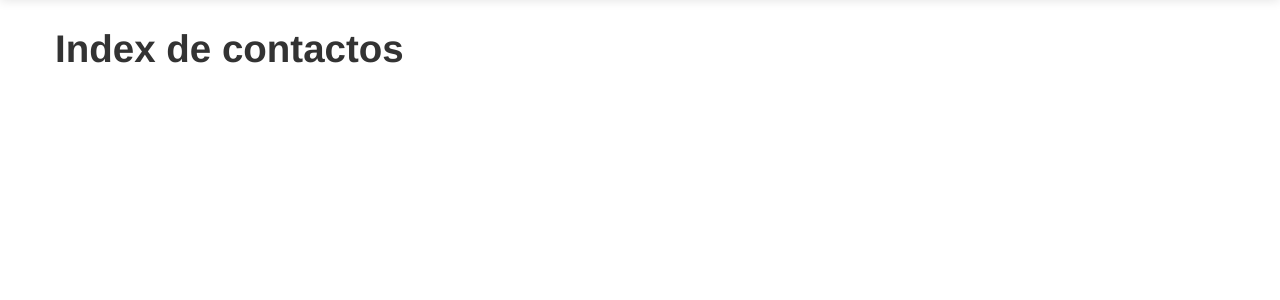
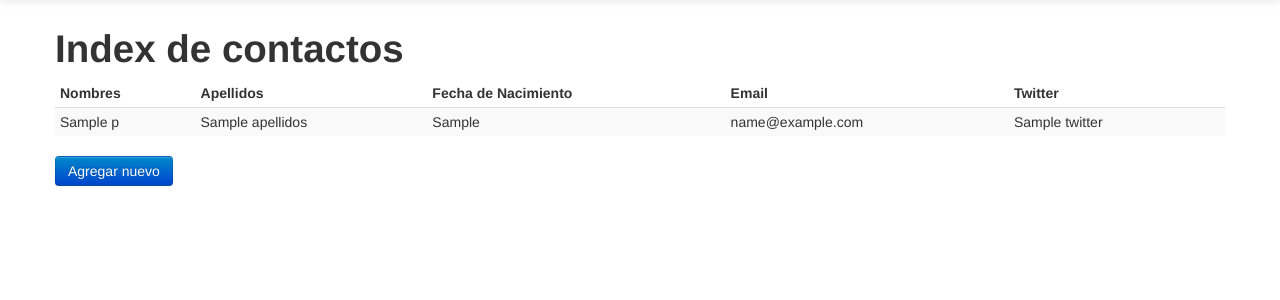
Before and after one commit to acuenca/django-bootstrap-lab, a Django app: template crud/templates/contacto/index.html in a window 1280 px wide. Shown: the part 41-341 px from the top of the page. Run offline with Django 3.2, Linux system fonts and the light colour scheme; tables that the repository leaves empty hold one stand-in row (values such as "Sample post"); the template is opened without the code that fills it: values that come from a table or form of the project are taken from there, most other values are stand-ins (such as "Sample title", 1, 10 or a date in 2020).

Commit message:
Agregado la app de contacto, agregado el modelo, el form y la view index

```diff
--- /dev/null
+++ b/contacto/models.py
@@ -0,0 +1,9 @@
+from django.db import models
+
+
+class Contacto(models.Model):
+	nombres = models.CharField(max_length=100)
+	apellidos = models.CharField(max_length=200)
+	fn = models.DateTimeField('Fecha de nacimiento')
+	email = models.CharField(max_length=100)
+	twitter = models.CharField(max_length=100)
--- /dev/null
+++ b/contacto/urls.py
@@ -0,0 +1,7 @@
+from django.conf.urls import patterns, include, url
+
+
+urlpatterns = patterns('contacto.views',
+    url(r'^index$', 'index'),
+	url(r'^agregar$', 'agregar'),
+)
--- a/crud/templates/contacto/index.html
+++ b/crud/templates/contacto/index.html
@@ -4,4 +4,36 @@
 
 {% block content %}
 	<h1>Index de contactos</h1>
+
+	{% if contactos|length == 0 %}
+		<div class="alert alert-info alert-block">
+			<p>No se encontraron contactos en la db.</p>
+		</div>
+	{% else %}
+	<table class="table table-striped table-condensed">
+		<thead>
+			<tr>
+				<th>Nombres</th>
+				<th>Apellidos</th>
+				<th>Fecha de Nacimiento</th>
+				<th>Email</th>
+				<th>Twitter</th>
+				<th></th>
+			</tr>
+		</thead>
+		<tbody>
+			{% for c in contactos %}
+			<tr>
+				<td>{{ p.nombres }}</td>
+				<td>{{ p.apellidos }}</td>
+				<td>{{ p.fn }}</td>
+				<td>{{ p.email }}</td>
+				<td>{{ p.twitter }}</td>
+				<td></td>
+			</tr>
+			{% endfor %}
+		</tbody>
+	</table>
+	{% endif %}
+	<a href="{% url contacto.views.agregar %}" class="btn btn-primary">Agregar nuevo</a>
 {% endblock content %}
```
Also changed, not shown: contacto/forms.py (added, +8 -0 lines), contacto/tests.py (added, +16 -0 lines), contacto/views.py (added, +26 -0 lines), crud/urls.py (+0 -13 lines), contacto/__init__.py (added), 1 other file.
